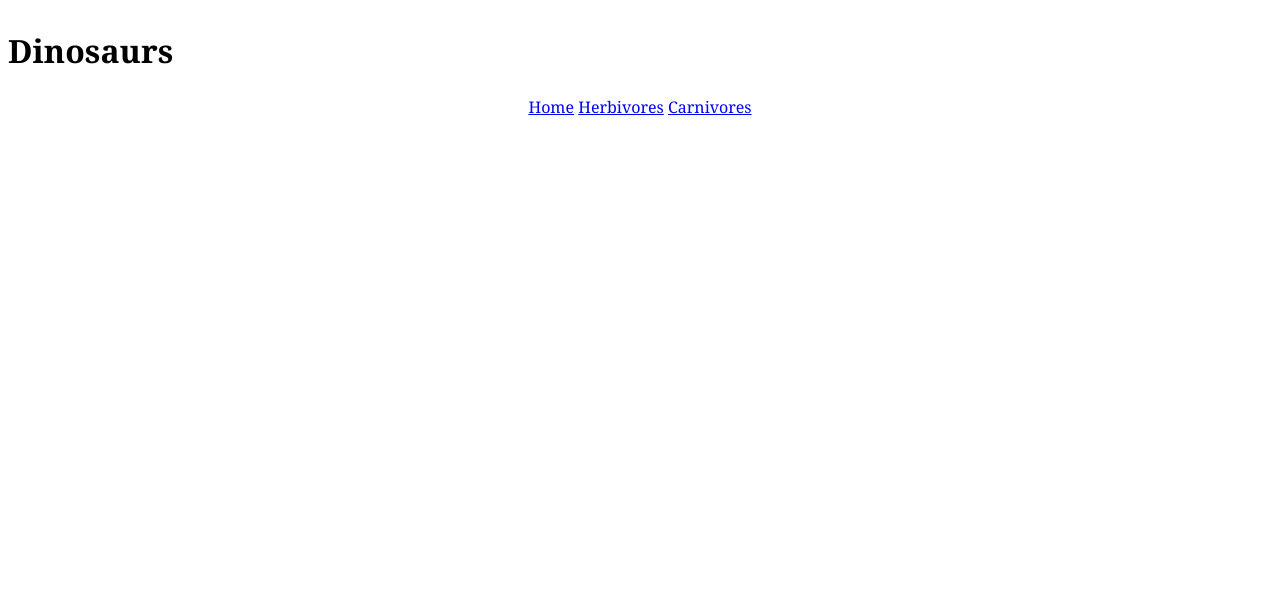
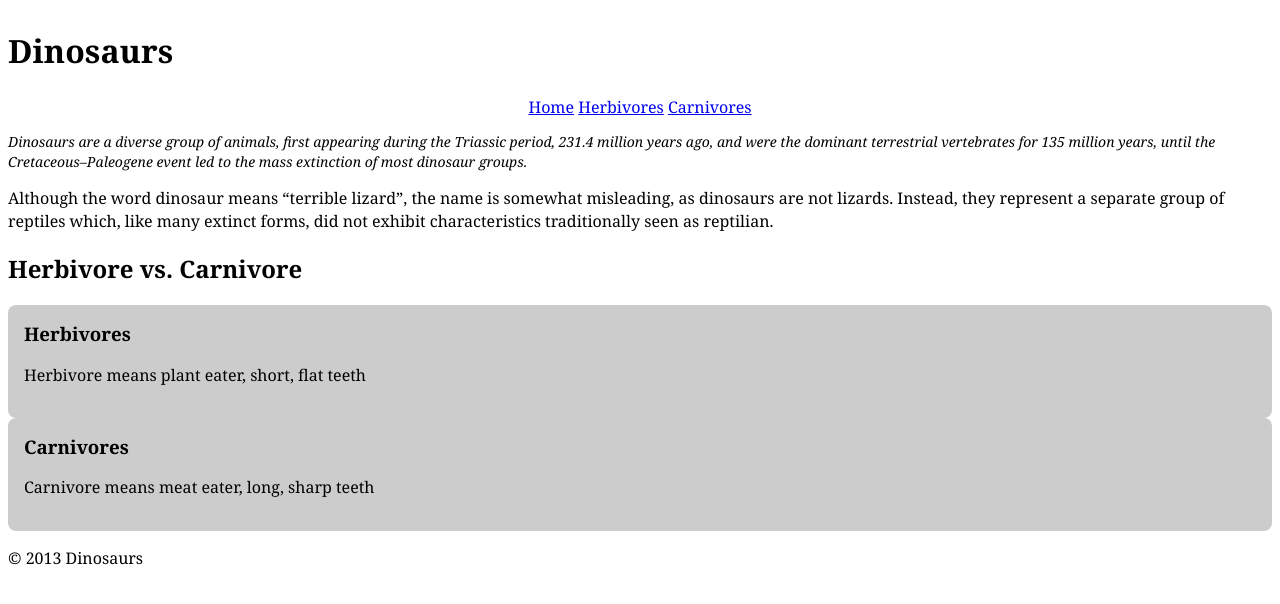
Before and after one commit to sheenaravary/dinosaurs, a plain HTML site: page index.html in a window 1280 px wide. Drawn offline with Linux system fonts and the light colour scheme.

Commit message:
Finished wireframing on homepage content

```diff
--- a/css/general.css
+++ b/css/general.css
@@ -35,3 +35,22 @@ body {
 .nav li {
 	display: inline-block;
 }
+
+.intro {
+	font-size: 0.875rem;
+	font-style: italic;
+}
+
+.bucket {
+	padding: 1em;
+	background-color: #ccc;
+	border-radius: 8px;
+}
+
+.bucket h3{
+	margin: 0;
+}
+
+.bucket p {
+	margin: o;
+}
--- a/index.html
+++ b/index.html
@@ -23,5 +23,24 @@
 		</nav>
 	</header>
 
+	<p class="intro">Dinosaurs are a diverse group of animals, first appearing during the Triassic period, 231.4 million years ago, and were the dominant terrestrial vertebrates for 135 million years, until the Cretaceous–Paleogene event led to the mass extinction of most dinosaur groups.</p>
+
+	<p class="sub-intro">Although the word dinosaur means “terrible lizard”, the name is somewhat misleading, as dinosaurs are not lizards. Instead, they represent a separate group of reptiles which, like many extinct forms, did not exhibit characteristics traditionally seen as reptilian.</p>
+
+	<h2>Herbivore vs. Carnivore</h2>
+
+	<div class="bucket">
+		<h3>Herbivores</h3>
+		<p>Herbivore means plant eater, short, flat teeth</p>
+	</div>
+
+	<div class="bucket">
+		<h3>Carnivores</h3>
+		<p>Carnivore means meat eater, long, sharp teeth</p>
+	</div>
+
+	<footer>
+		<p>© 2013 Dinosaurs</p>
+	</footer>
 </body>
 </html>
```
Lines whose indentation alone changed are shown as unchanged.
